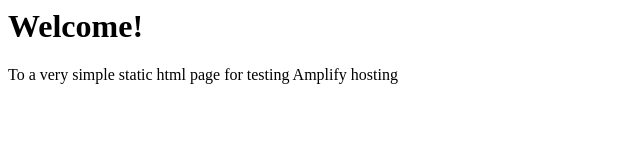
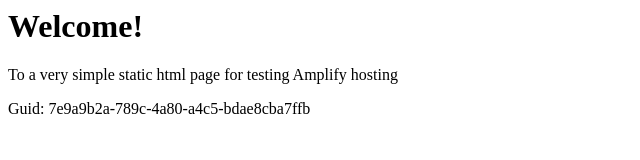
Before and after one commit to aws-aemilia-iad/Github-PR-Commit-Integration-Test-DoNotTouch-GitHubAutoBuildCanaryTest-v1-preprod-us-east-1, a website: page src/index.html in a window 1280 px wide. Shown: the whole page, without its empty margins (0-640 px from the left). Drawn offline with Linux system fonts and the light colour scheme.

Commit message:
commit from integ tests

```diff
--- a/src/index.html
+++ b/src/index.html
@@ -1,3 +1,5 @@
+
+
 <html lang="en">
 
 <head>
@@ -10,6 +12,6 @@
 <body>
     <h1>Welcome!</h1>
     <p>To a very simple static html page for testing Amplify hosting</p>
-</body>
+    <p>Guid: 7e9a9b2a-789c-4a80-a4c5-bdae8cba7ffb</p></body>
 
 </html>
```
